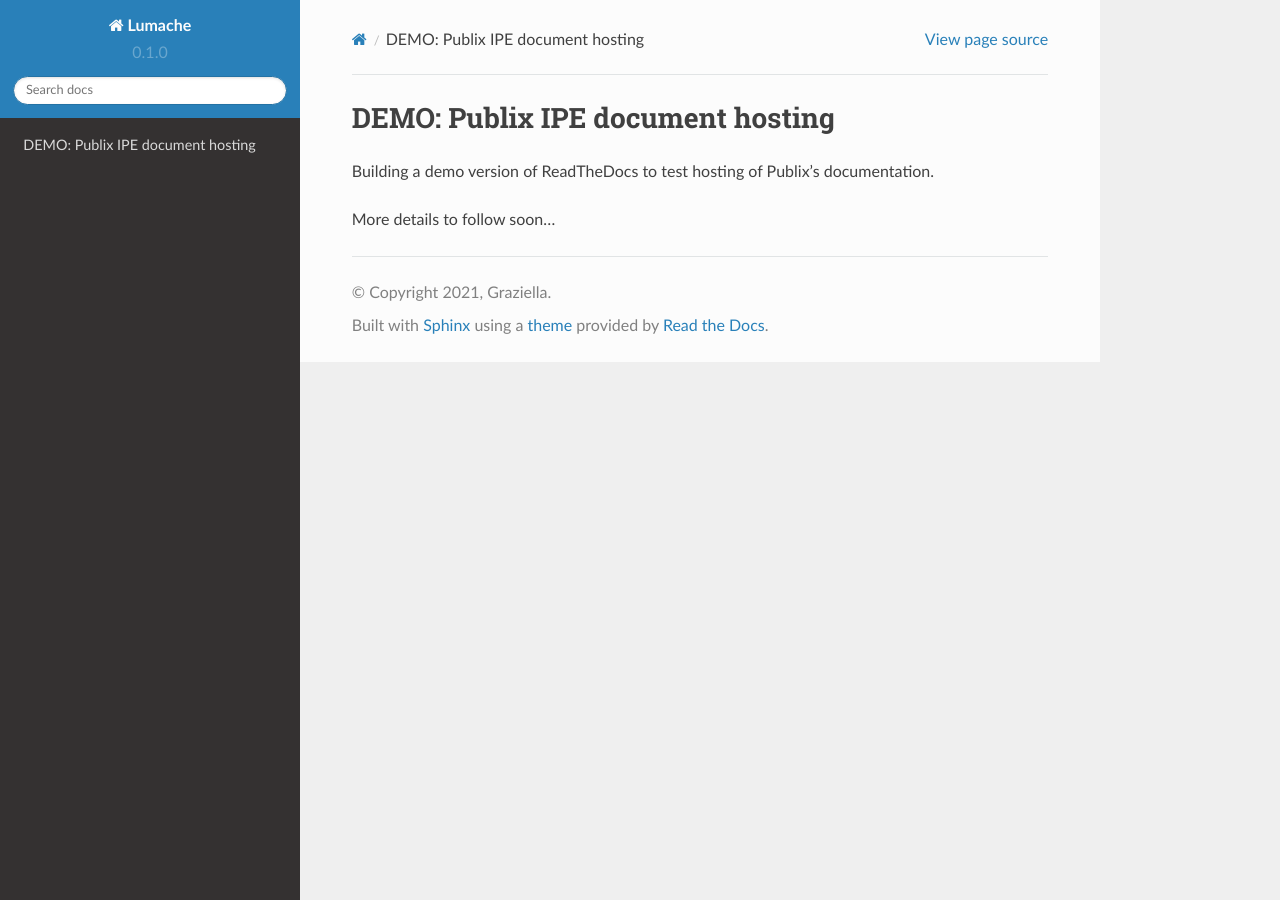
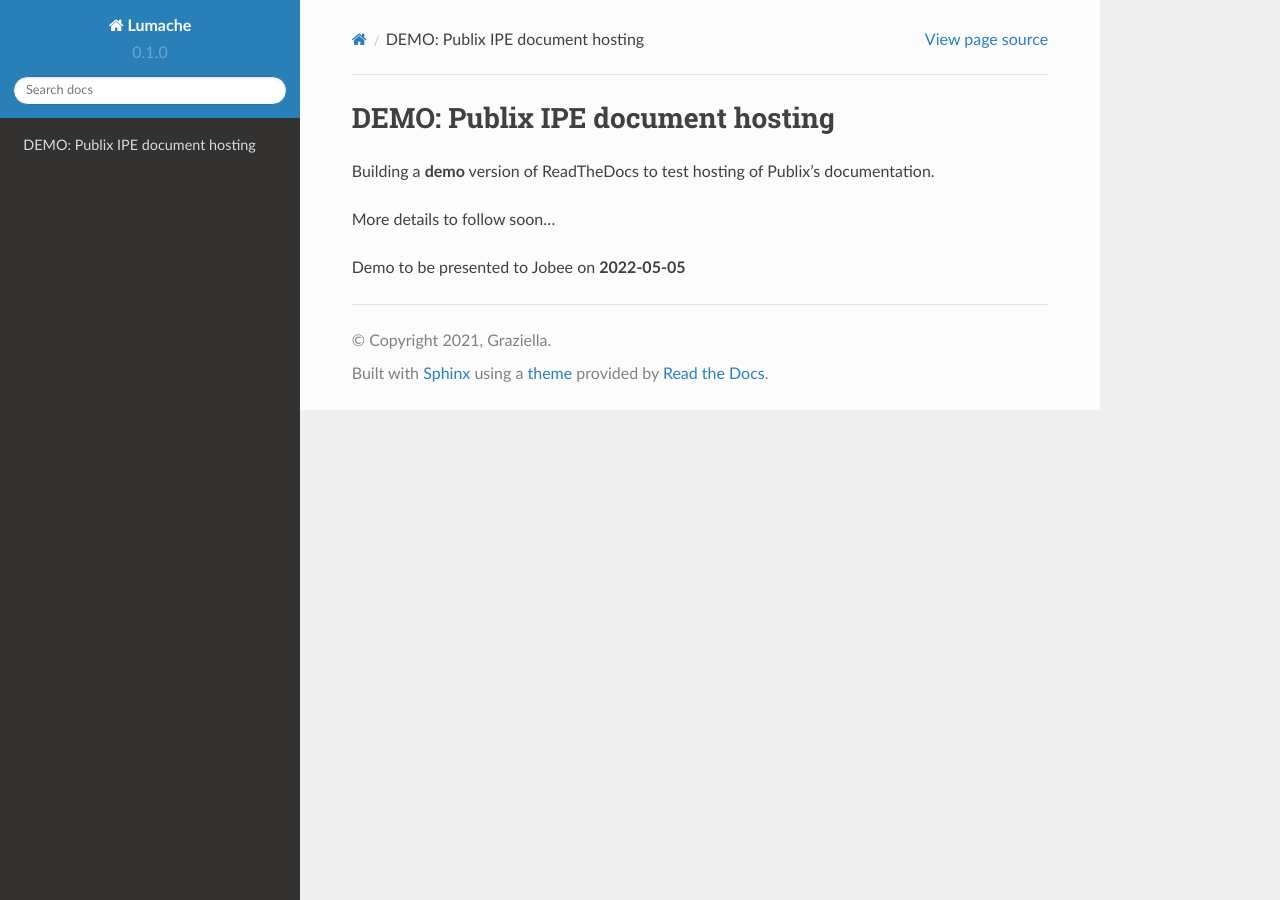
Before and after one commit to vishnureddy85/Publix-RTD-Tutorial, a Sphinx documentation site: the page built from docs/source/index.rst, in a window 1280 px wide. Built offline with Sphinx 7.4.7 and the Read the Docs theme 2.0.0, drawn with Linux system fonts in a browser that asks for light colours.

Commit message:
Update index.rst

```diff
--- a/docs/source/index.rst
+++ b/docs/source/index.rst
@@ -1,5 +1,7 @@
 DEMO: Publix IPE document hosting
 ===================================
-Building a demo version of ReadTheDocs to test hosting of Publix's documentation.
+Building a **demo** version of ReadTheDocs to test hosting of Publix's documentation.
 
 More details to follow soon...
+
+Demo to be presented to Jobee on **2022-05-05**
```
